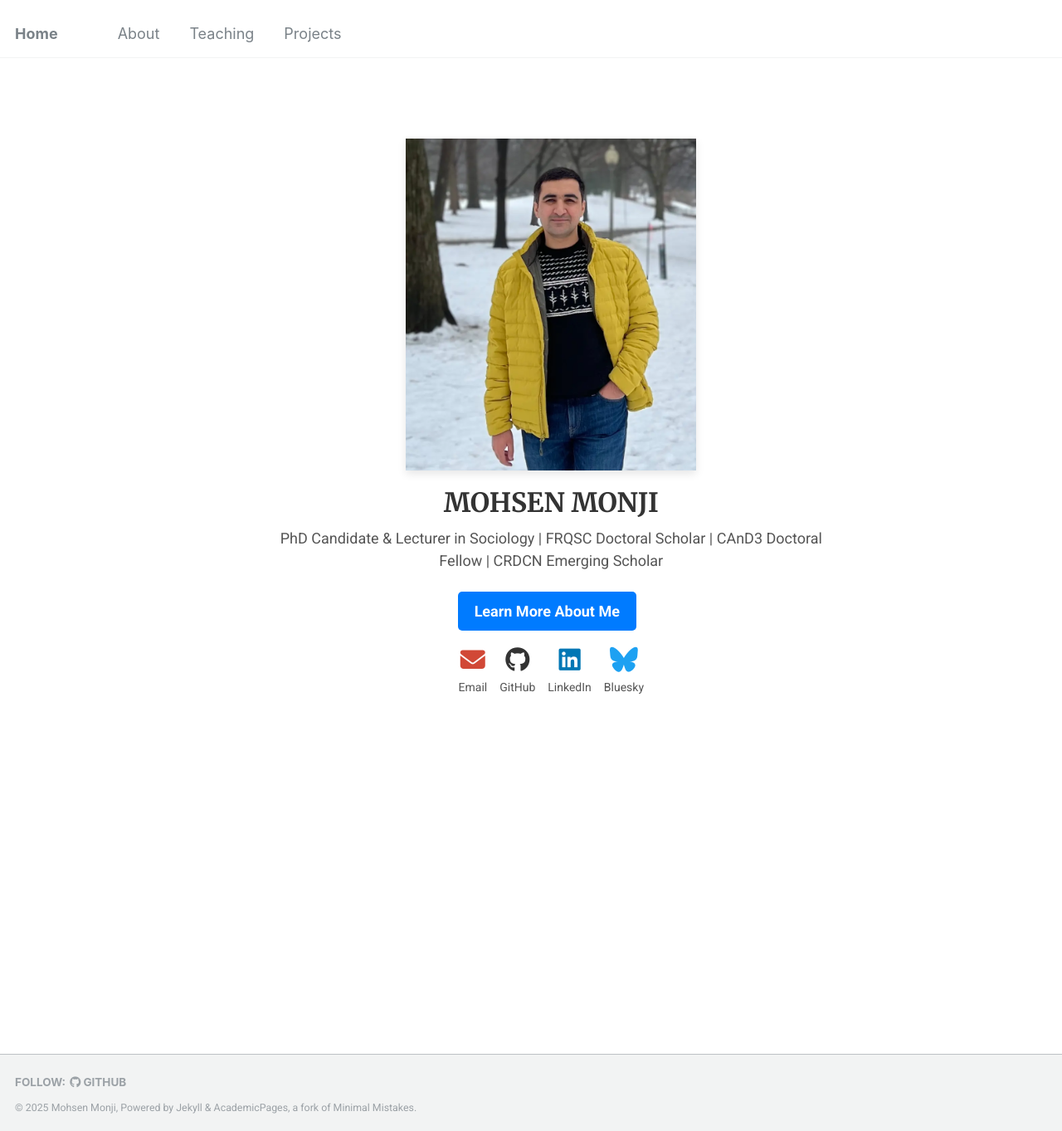
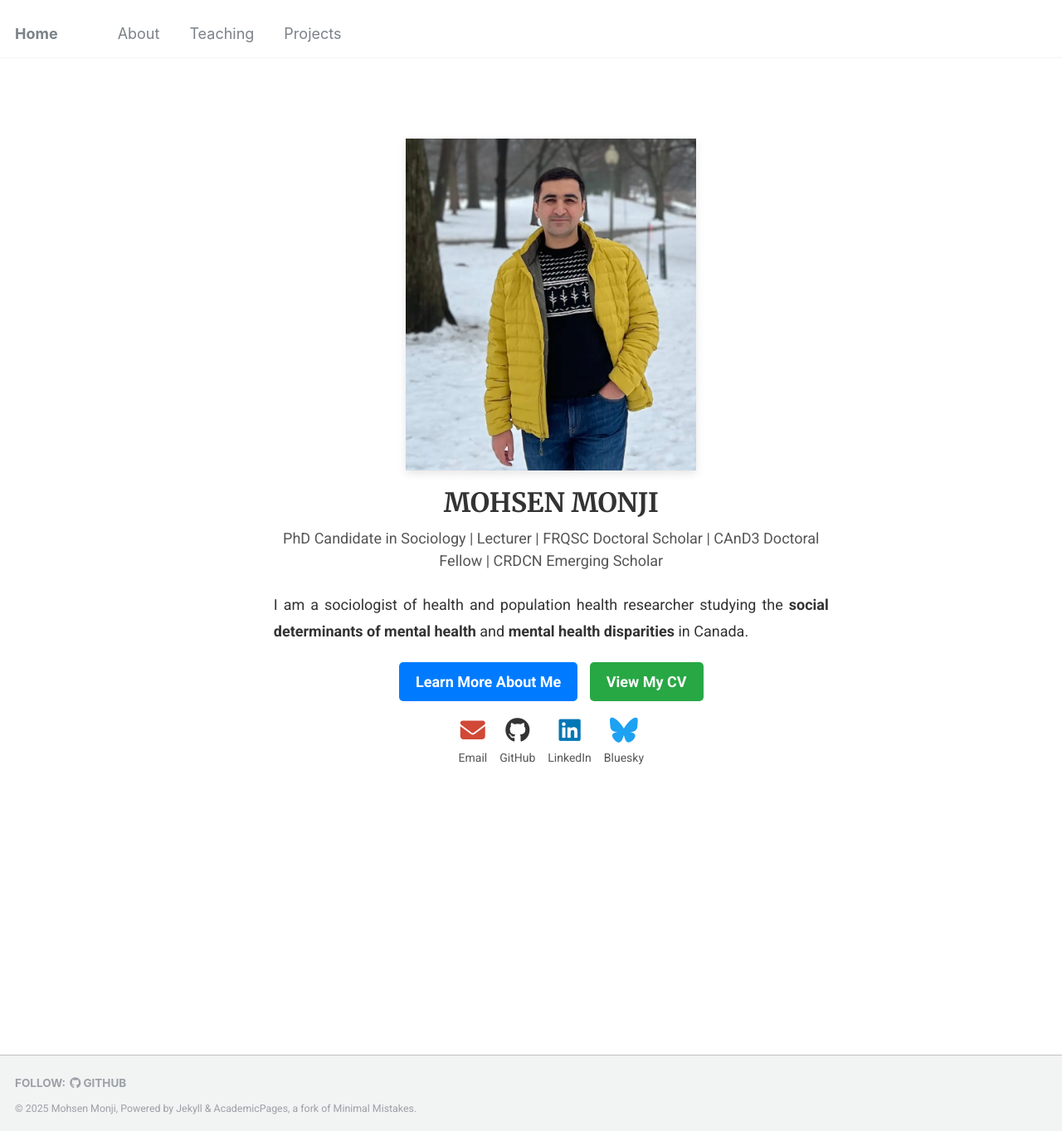
Before and after one commit to Mohsnmonji/mohsnmonji.github.io, a Jekyll site: the page built from _pages/front.md, in a window 1280 px wide and 1363 px high. Shown: the whole window at 83% size. Built offline with Jekyll 4.4.1, drawn with Linux system fonts in a browser that asks for light colours.

Commit message:
Update front.md

```diff
--- a/_pages/front.md
+++ b/_pages/front.md
@@ -1,14 +1,14 @@
 ---
 permalink: /
 title: ""
-seo_title: "Mohsen Monji"
+seo_title: "Mohsen Monji | Sociologist & Population Health Researcher"
 author_profile: false
 hide_avatar: true
 ---
 <div style="text-align: center; margin-top: 50px; max-width: 800px; margin: auto; padding: 20px;">
   <!-- Profile Image -->
   <div>
-   <img src="images/mohsen-monji-profile.webp" alt="Mohsen Monji, Sociologist and Population Health Researcher"
+   <img src="images/mohsen-monji-profile.webp" alt="Mohsen Monji, Sociologist and Population  Health Researcher"
      style="width: 350px; height: 400px; object-fit: cover; border-radius: 0; box-shadow: 0px 4px 10px rgba(0, 0, 0, 0.1); margin-bottom: 20px;">
   </div>
 
@@ -17,13 +17,20 @@ hide_avatar: true
 
   <!-- Subtitle -->
   <p style="font-size: 18px; margin-top: 5px; color: #555;">
-    PhD Candidate & Lecturer in Sociology | FRQSC Doctoral Scholar | CAnD3 Doctoral Fellow | CRDCN Emerging Scholar
+    PhD Candidate in Sociology | Lecturer | FRQSC Doctoral Scholar | CAnD3 Doctoral Fellow | CRDCN Emerging Scholar
   </p>
 
+  <!-- Description -->
+  <p style="font-size: 18px; color: #333; text-align: justify; line-height: 1.8; margin-bottom: 20px;">
+    I am a sociologist of health and population health researcher studying the
+    <strong>social determinants of mental health</strong> and <strong>mental health disparities</strong>
+    in Canada.
+  </p>
 
   <!-- Buttons -->
   <div style="margin-bottom: 20px;">
     <a href="/about-me/" style="display: inline-block; padding: 10px 20px; background-color: #007BFF; color: white; text-decoration: none; border-radius: 5px; font-weight: bold; margin-right: 10px;">Learn More About Me</a>
+    <a href="/curriculum/" style="display: inline-block; padding: 10px 20px; background-color: #28A745; color: white; text-decoration: none; border-radius: 5px; font-weight: bold;">View My CV</a>
   </div>
 
   <!-- Social Media Links -->
```
